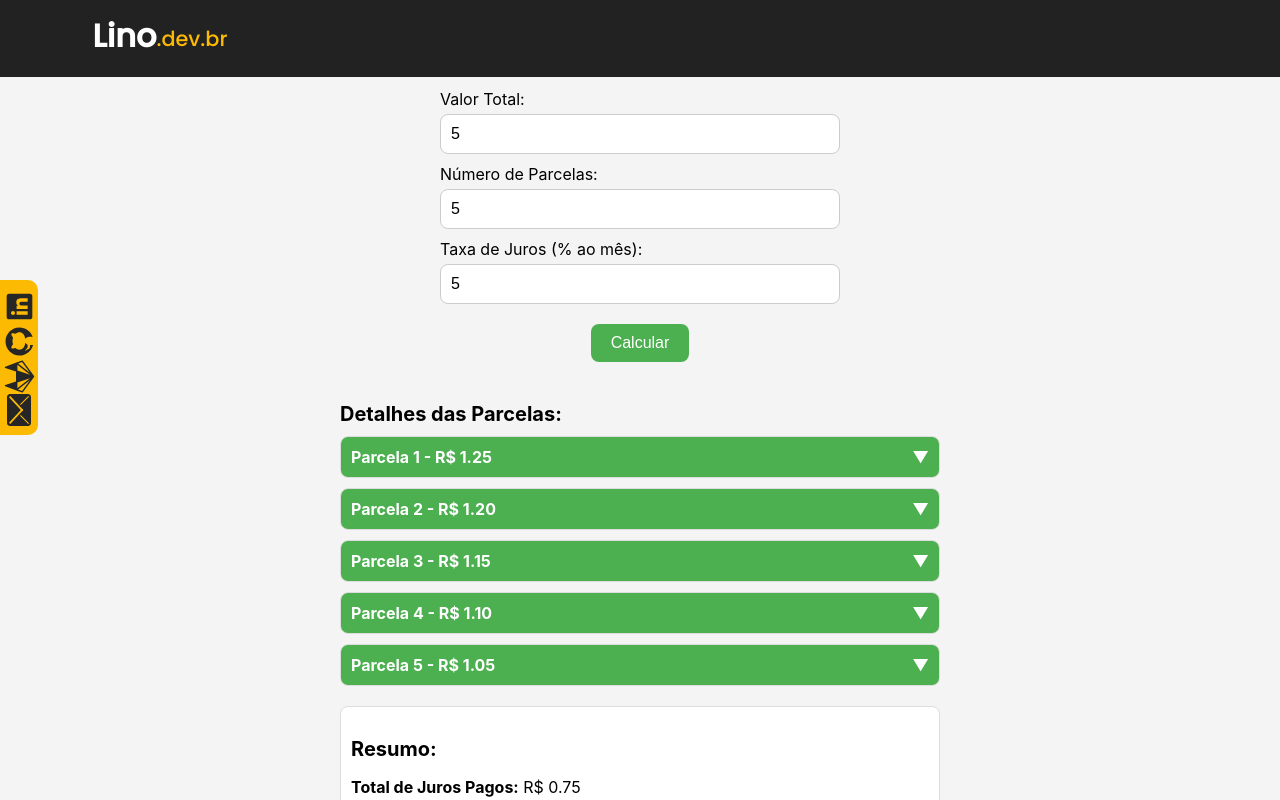
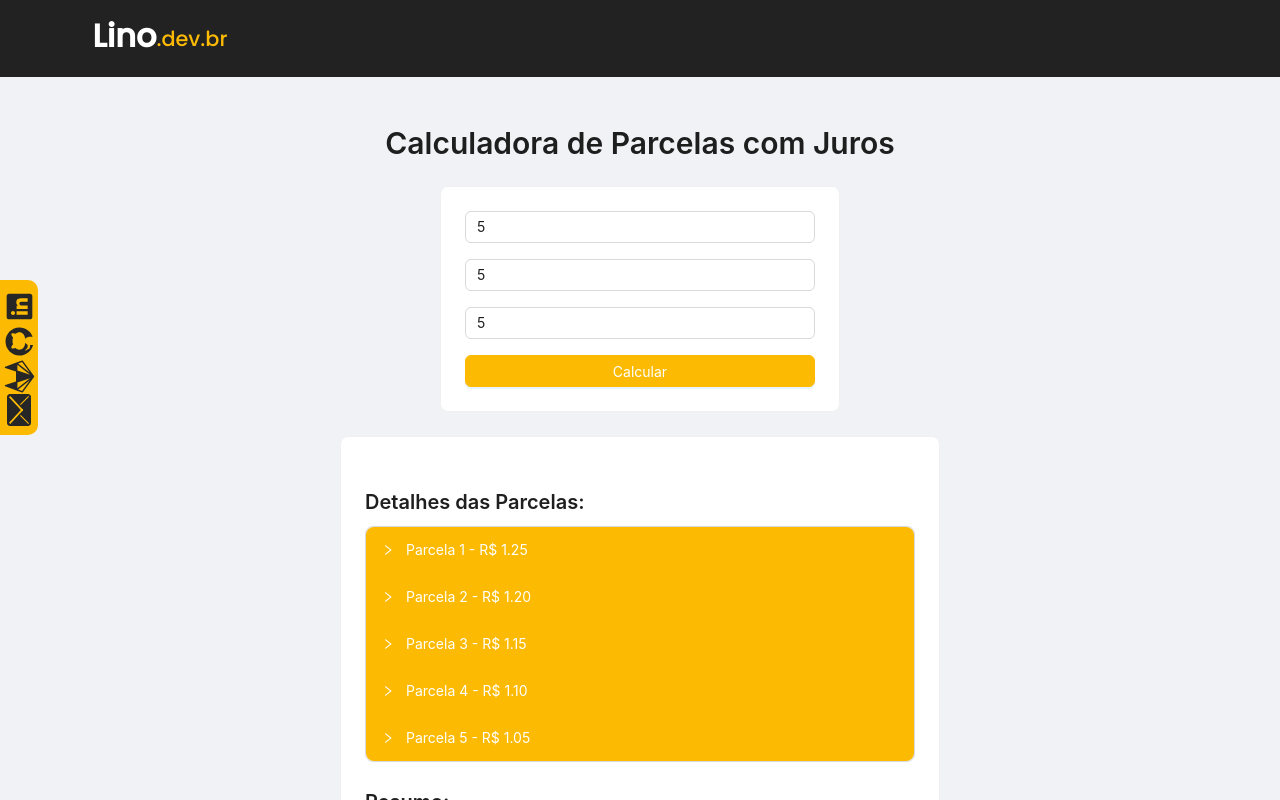
Before and after one commit to LeandroLino/MyWebSite, a React (Create React App) app: page /juros in a window 1280 px wide. Both pictures are taken after typing "5", "5", "5" into the empty fields and a click on the button "Calcular". Shown: the top 800 px of the page. Built offline with nearby package versions, Linux system fonts and the light colour scheme.

Commit message:
Feature :: removed styled components and install antd

```diff
--- a/package.json
+++ b/package.json
@@ -6,6 +6,7 @@
     "@testing-library/jest-dom": "^5.16.2",
     "@testing-library/react": "^12.1.2",
     "@testing-library/user-event": "^13.5.0",
+    "antd": "^5.23.3",
     "react": "^17.0.2",
     "react-dom": "^17.0.2",
     "react-router-dom": "^6.4.2",
--- a/src/components/SideDrawer/styles.js
+++ b/src/components/SideDrawer/styles.js
@@ -5,6 +5,8 @@ import { ReactComponent as Gitlab } from "../../assets/Gitlab.svg";
 import { ReactComponent as Email } from "../../assets/Email.svg";
 
 const DrawerContainer = styled.div`
+  z-index: 1;
+
   display: flex;
   justify-content: center;
   align-items: center;
--- a/src/pages/Taxs/index.js
+++ b/src/pages/Taxs/index.js
@@ -1,5 +1,10 @@
 import React, { useState } from "react";
-import * as S from "./styles"; // Importando os estilos do arquivo styles.js
+import { Input, Button, Card, Collapse, Typography, message } from "antd";
+import { CopyOutlined, CheckOutlined } from "@ant-design/icons";
+import "./styles.css"; // Importando o arquivo CSS
+
+const { Title } = Typography;
+const { Panel } = Collapse;
 
 const InstallmentCalculator = () => {
   // States for inputs
@@ -11,6 +16,7 @@ const InstallmentCalculator = () => {
   const [installmentList, setInstallmentList] = useState([]);
   const [totalInterest, setTotalInterest] = useState(0);
   const [totalAmountPaid, setTotalAmountPaid] = useState(0);
+  const [isCopied, setIsCopied] = useState(false); // Estado para feedback do botão
 
   // Function to calculate installments
   const calculateInstallments = () => {
@@ -19,7 +25,7 @@ const InstallmentCalculator = () => {
     const interestRateNum = parseFloat(interestRate) / 100;
 
     if (isNaN(totalAmountNum) || isNaN(installmentsNum) || isNaN(interestRateNum)) {
-      alert("Por favor, preencha todos os campos corretamente.");
+      message.error("Por favor, preencha todos os campos corretamente.");
       return;
     }
 
@@ -40,7 +46,6 @@ const InstallmentCalculator = () => {
         installmentValue: installmentValue.toFixed(2),
         interest: interest.toFixed(2),
         remainingAmount: remainingAmount.toFixed(2),
-        isOpen: false, // To control the visibility of details
       });
     }
 
@@ -53,94 +58,105 @@ const InstallmentCalculator = () => {
   const copyInstallments = () => {
     const textToCopy = installmentList
       .map((installment) => `Parcela ${installment.number}: R$ ${installment.installmentValue}`)
-      .join(", ");
+      .join("\n"); // Cada parcela em uma nova linha
+
     navigator.clipboard
       .writeText(textToCopy)
       .then(() => {
-        alert("Lista de parcelas copiada com sucesso!");
+        message.success("Lista de parcelas copiada com sucesso!"); // Alerta no topo da página
+        setIsCopied(true); // Ativa o feedback do botão
+        setTimeout(() => setIsCopied(false), 2000); // Desativa após 2 segundos
       })
       .catch(() => {
-        alert("Erro ao copiar a lista de parcelas.");
+        message.error("Erro ao copiar a lista de parcelas.");
       });
   };
 
-  // Function to toggle installment details
-  const toggleInstallmentDetails = (index) => {
-    const updatedInstallments = [...installmentList];
-    updatedInstallments[index].isOpen = !updatedInstallments[index].isOpen;
-    setInstallmentList(updatedInstallments);
-  };
+  return (
+    <div className="container">
+      <Title level={2} style={{ textAlign: "center", marginTop: "100px", marginBottom: "24px" }}>
+        Calculadora de Parcelas com Juros
+      </Title>
 
-  return (
-    <S.Container>
-      <S.Title>Calculadora de Parcelas com Juros</S.Title>
-      <S.InputGroup>
-        <S.Label>
-          Valor Total:
-          <S.Input
+      <Card style={{ maxWidth: "400px", margin: "0 auto" }}>
+        <Input
           type="number"
           value={totalAmount}
           onChange={(e) => setTotalAmount(e.target.value)}
-            placeholder="Digite o valor total"
+          placeholder="Valor Total"
+          style={{ marginBottom: "16px" }}
         />
-        </S.Label>
-        <S.Label>
-          Número de Parcelas:
-          <S.Input
+        <Input
           type="number"
           value={installments}
           onChange={(e) => setInstallments(e.target.value)}
-            placeholder="Digite o número de parcelas"
+          placeholder="Número de Parcelas"
+          style={{ marginBottom: "16px" }}
         />
-        </S.Label>
-        <S.Label>
-          Taxa de Juros (% ao mês):
-          <S.Input
+        <Input
           type="number"
           value={interestRate}
           onChange={(e) => setInterestRate(e.target.value)}
-            placeholder="Digite a taxa de juros"
+          placeholder="Taxa de Juros (% ao mês)"
+          style={{ marginBottom: "16px" }}
         />
-        </S.Label>
-      </S.InputGroup>
-      <S.CalculateButton onClick={calculateInstallments}>Calcular</S.CalculateButton>
+        <Button
+          type="primary"
+          block
+          onClick={calculateInstallments}
+          style={{ backgroundColor: "#fcba03", borderColor: "#fcba03" }}
+        >
+          Calcular
+        </Button>
+      </Card>
 
       {installmentList.length > 0 && (
-        <S.ResultsContainer>
-          <S.Subtitle>Detalhes das Parcelas:</S.Subtitle>
+        <Card style={{ maxWidth: "600px", margin: "24px auto" }}>
+          <Title level={4}>Detalhes das Parcelas:</Title>
+          <Collapse accordion>
             {installmentList.map((installment, index) => (
-            <S.InstallmentTab key={installment.number}>
-              <S.InstallmentHeader onClick={() => toggleInstallmentDetails(index)}>
-                <span>
-                  Parcela {installment.number} - R$ {installment.installmentValue}
-                </span>
-                <span>{installment.isOpen ? "▲" : "▼"}</span>
-              </S.InstallmentHeader>
-              {installment.isOpen && (
-                <S.InstallmentDetails>
+              <Panel
+                header={`Parcela ${installment.number} - R$ ${installment.installmentValue}`}
+                key={index + 1}
+                style={{ borderColor: "#fcba03" }}
+              >
                 <p>
                   <strong>Juros da Parcela:</strong> R$ {installment.interest}
                 </p>
                 <p>
                   <strong>Saldo Restante:</strong> R$ {installment.remainingAmount}
                 </p>
-                </S.InstallmentDetails>
-              )}
-            </S.InstallmentTab>
+              </Panel>
             ))}
-          <S.Summary>
-            <S.Subtitle>Resumo:</S.Subtitle>
+          </Collapse>
+
+          <div style={{ marginTop: "24px" }}>
+            <Title level={4}>Resumo:</Title>
             <p>
               <strong>Total de Juros Pagos:</strong> R$ {totalInterest}
             </p>
             <p>
               <strong>Total de Parcelas Pagas:</strong> R$ {totalAmountPaid}
             </p>
-          </S.Summary>
-          <S.CopyButton onClick={copyInstallments}>Copiar Lista de Parcelas</S.CopyButton>
-        </S.ResultsContainer>
+          </div>
+
+          <Button
+            type={isCopied ? "default" : "primary"}
+            icon={isCopied ? <CheckOutlined /> : <CopyOutlined />}
+            block
+            onClick={copyInstallments}
+            style={{
+              marginTop: "16px",
+              backgroundColor: isCopied ? "#f0f2f5" : "#fcba03",
+              borderColor: isCopied ? "#d9d9d9" : "#fcba03",
+              color: isCopied ? "rgba(0, 0, 0, 0.85)" : "white",
+            }}
+          >
+            {isCopied ? "Copiado!" : "Copiar Lista de Parcelas"}
+          </Button>
+        </Card>
       )}
-    </S.Container>
+    </div>
   );
 };
 
--- /dev/null
+++ b/src/pages/Taxs/styles.css
@@ -0,0 +1,18 @@
+.container {
+  padding: 24px;
+  background-color: #f0f2f5;
+  min-height: 100vh;
+}
+
+.ant-collapse > .ant-collapse-item > .ant-collapse-header {
+  background-color: #fcba03;
+  color: white !important;
+}
+
+.ant-collapse > .ant-collapse-item > .ant-collapse-header .ant-collapse-arrow {
+  color: white !important;
+}
+
+.ant-collapse > .ant-collapse-item > .ant-collapse-content {
+  border-color: #fcba03;
+}
--- a/src/pages/Taxs/styles.js
+++ /dev/null
@@ -1,117 +0,0 @@
-import styled from "styled-components";
-
-// Container principal
-export const Container = styled.div`
-  display: flex;
-  flex-direction: column;
-  align-items: center;
-  justify-content: center;
-  min-height: 100vh;
-  background-color: #f4f4f4;
-  padding: 20px;
-`;
-
-// Título
-export const Title = styled.h2`
-  font-size: 24px;
-  margin-bottom: 20px;
-`;
-
-// Grupo de inputs
-export const InputGroup = styled.div`
-  display: flex;
-  flex-direction: column;
-  gap: 10px;
-  width: 100%;
-  max-width: 400px;
-`;
-
-// Label
-export const Label = styled.label`
-  display: flex;
-  flex-direction: column;
-  gap: 5px;
-  font-size: 16px;
-`;
-
-// Input
-export const Input = styled.input`
-  padding: 10px;
-  border-radius: 8px;
-  border: 1px solid #ccc;
-  font-size: 16px;
-`;
-
-// Botão de calcular
-export const CalculateButton = styled.button`
-  padding: 10px 20px;
-  margin-top: 20px;
-  background-color: #4caf50;
-  color: white;
-  border: none;
-  border-radius: 8px;
-  cursor: pointer;
-  font-size: 16px;
-`;
-
-// Container de resultados
-export const ResultsContainer = styled.div`
-  margin-top: 20px;
-  width: 100%;
-  max-width: 600px;
-`;
-
-// Subtítulo
-export const Subtitle = styled.h3`
-  font-size: 20px;
-  margin-bottom: 10px;
-`;
-
-// Aba de parcela
-export const InstallmentTab = styled.div`
-  margin-bottom: 10px;
-  border: 1px solid #ddd;
-  border-radius: 8px;
-  overflow: hidden;
-  background-color: white;
-`;
-
-// Cabeçalho da aba de parcela
-export const InstallmentHeader = styled.div`
-  padding: 10px;
-  background-color: #4caf50;
-  color: white;
-  cursor: pointer;
-  display: flex;
-  justify-content: space-between;
-  align-items: center;
-  font-weight: bold;
-`;
-
-// Detalhes da parcela
-export const InstallmentDetails = styled.div`
-  padding: 10px;
-  background-color: #f9f9f9;
-`;
-
-// Resumo
-export const Summary = styled.div`
-  margin-top: 20px;
-  padding: 10px;
-  background-color: white;
-  border: 1px solid #ddd;
-  border-radius: 8px;
-`;
-
-// Botão de copiar
-export const CopyButton = styled.button`
-  padding: 10px 20px;
-  margin-top: 20px;
-  background-color: #4caf50;
-  color: white;
-  border: none;
-  border-radius: 8px;
-  cursor: pointer;
-  font-size: 16px;
-  width: 100%;
-`;
```
Also changed, not shown: 2 other files (tests, documents, lock files or other folders). Lines whose indentation alone changed are shown as unchanged.
